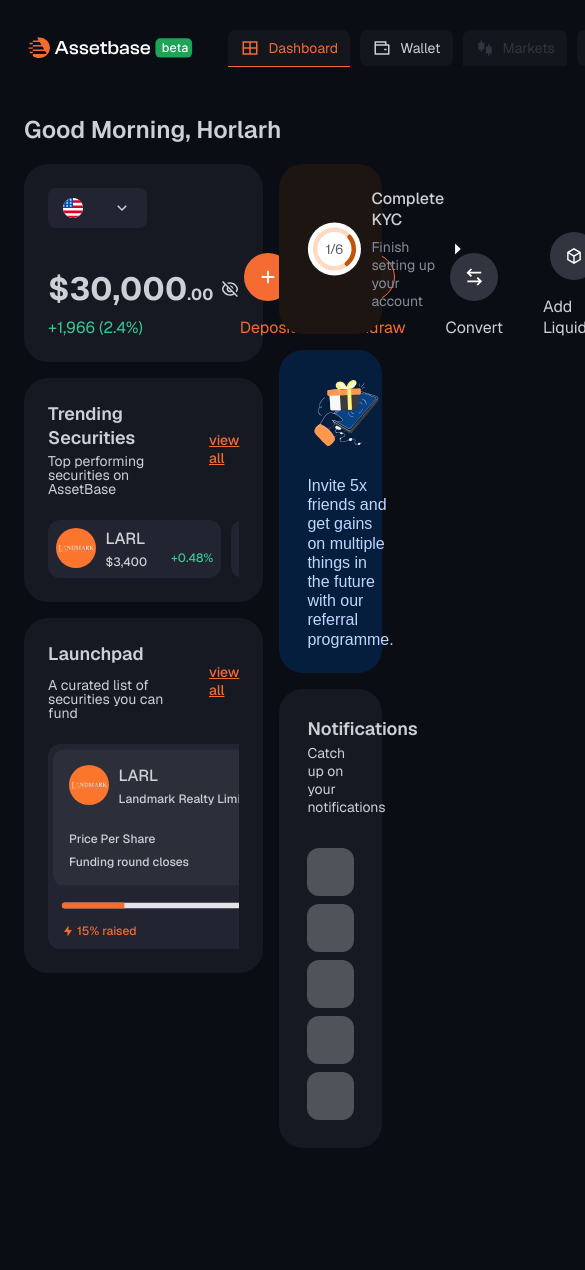
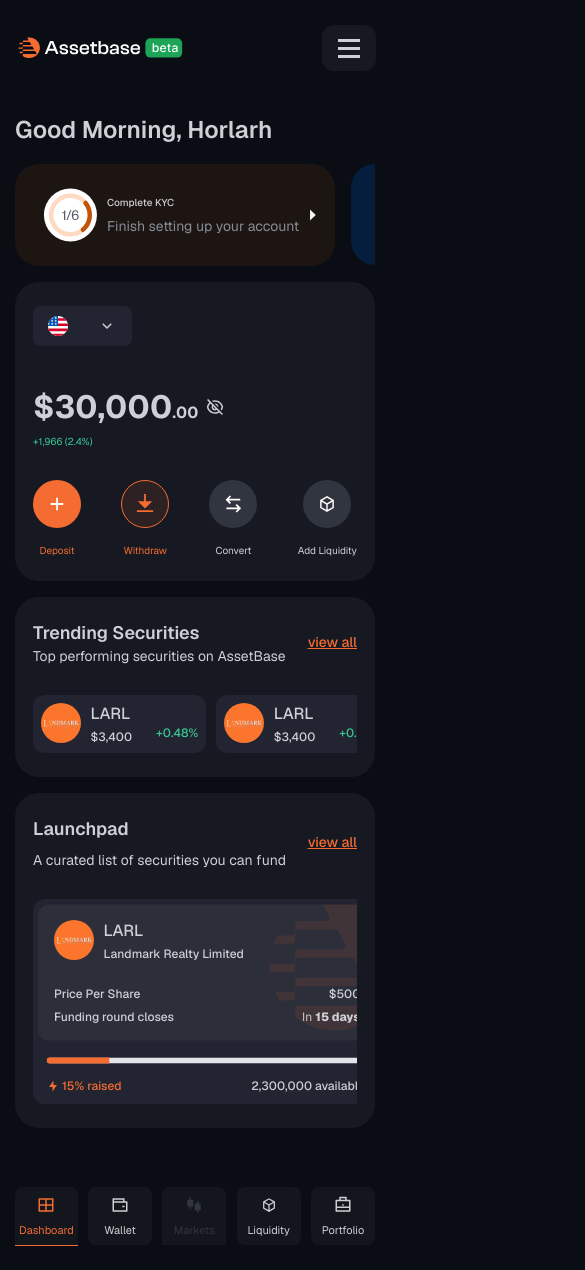
Before and after one commit to FawaleAyomide/Assetbase, a React (Create React App) app in the folder assetbase/: page /dashboard in a window 390 px wide. Shown: the top 1270 px of the page, 585 px wide, since content can reach past the window. Before the commit the page ends 1172 px from the top, so only its background shows below. Built offline with nearby package versions, Linux system fonts and the light colour scheme; a web font is replaced by a local one.

Commit message:
dashboard responsiveness added

```diff
--- a/assetbase/src/App.js
+++ b/assetbase/src/App.js
@@ -1,6 +1,7 @@
 import './Style/App.css';
 import './Style/Root.css';
 import './Style/Dashboard.css';
+import './Style/Media.css';
 import Pages from './Scene/Pages';
 
 function App() {
--- a/assetbase/src/Scene/Dashboard.jsx
+++ b/assetbase/src/Scene/Dashboard.jsx
@@ -1,6 +1,6 @@
-import React from "react";
 import { Link } from "react-router-dom";
 import Navbar from "./Navbar";
+import NavMob from "./NavMob";
 import flag from "../Images/Flag.svg";
 import arrowDownLight from "../Images/Arrow-down-light.svg";
 import Eyeoff from "../Images/Eye-off.svg";
@@ -642,6 +642,7 @@ const Dashboard = () => {
           </div>
         </div>
       </div>
+      <NavMob />
     </div>
   );
 };
--- /dev/null
+++ b/assetbase/src/Scene/NavMob.jsx
@@ -0,0 +1,64 @@
+import { NavLink } from "react-router-dom";
+import dashboard from "../Images/Dashboard.svg";
+import wallet from "../Images/Wallet.svg";
+import markets from "../Images/Markets.svg";
+import liquidity from "../Images/Liquidity.svg";
+import portfolio from "../Images/Portfolio.svg";
+
+const NavMob = () => {
+  return (
+    <div>
+      <ul className="nav-links-2">
+        <li>
+          <NavLink
+            to="/dashboard"
+            className={({ isActive }) => (isActive ? "active-link" : "link")}
+          >
+            <img src={dashboard} alt="dashboard" width="20" height="20" />
+            <p>Dashboard</p>
+          </NavLink>
+        </li>
+        <li>
+          <NavLink
+            to="/wallet"
+            className={({ isActive }) => (isActive ? "active-link" : "link ex")}
+          >
+            <img src={wallet} alt="wallet" width="20" height="20" />
+            <p>Wallet</p>
+          </NavLink>
+        </li>
+        <li>
+          <NavLink
+            to="/markets"
+            className={({ isActive }) =>
+              isActive ? "active-link" : "link disabled"
+            }
+          >
+            <img src={markets} alt="markets" width="20" height="20" />
+            <p>Markets</p>
+          </NavLink>
+        </li>
+        <li>
+          <NavLink
+            to="/liquidity"
+            className={({ isActive }) => (isActive ? "active-link" : "link ex")}
+          >
+            <img src={liquidity} alt="Liquidity" width="20" height="20" />
+            <p>Liquidity</p>
+          </NavLink>
+        </li>
+        <li>
+          <NavLink
+            to="/portfolio"
+            className={({ isActive }) => (isActive ? "active-link" : "link ex")}
+          >
+            <img src={portfolio} alt="App Logo" width="20" height="20" />
+            <p>Portfolio</p>
+          </NavLink>
+        </li>
+      </ul>
+    </div>
+  );
+};
+
+export default NavMob;
--- a/assetbase/src/Scene/Navbar.jsx
+++ b/assetbase/src/Scene/Navbar.jsx
@@ -1,3 +1,4 @@
+import { useState } from "react";
 import { NavLink, Link } from "react-router-dom";
 import logo from "../Images/Logo.svg";
 import dashboard from "../Images/Dashboard.svg";
@@ -11,6 +12,20 @@ import profile from "../Images/Profile.svg";
 import search from "../Images/Search.svg";
 
 const Navbar = () => {
+  const [burgerClass, setBurgerClass] = useState("burger-bar unclicked");
+  const [menuClass, setMenuClass] = useState("menu hidden");
+  const [isMenuClicked, setIsMenuClicked] = useState(false);
+
+  const updateMenu = () => {
+    if (!isMenuClicked) {
+      setBurgerClass("burger-bar clicked");
+      setMenuClass("menu visible");
+    } else {
+      setBurgerClass("burger-bar unclicked");
+      setMenuClass("menu hidden");
+    }
+  }
+
   return (
     <div className="navbar">
       <div className="content">
@@ -22,7 +37,7 @@ const Navbar = () => {
               </NavLink>
             </li>
           </ul>
-          <ul className="nav-links">
+          <ul className="nav-links-1">
             <li>
               <NavLink
                 to="/dashboard"
@@ -97,6 +112,28 @@ const Navbar = () => {
             </Link>
           </div>
         </div>
+        <div className="hamburger" onclick={updateMenu}>
+          <div className="burgerClass"></div>
+          <div className="burgerClass"></div>
+          <div className="burgerClass"></div>
+        </div>
+        <div className="menuClass">
+          <Link className="nav-btn">
+            <img src={plus} alt="connect" width="18" height="18" />
+            <p>Connect</p>
+          </Link>
+          <div className="nav-icons">
+            <Link className="icon">
+              <img src={alarm} alt="notification" width="20" height="20" />
+            </Link>
+            <Link className="icon">
+              <img src={profile} alt="profile" width="20" height="20" />
+            </Link>
+            <Link className="icon">
+              <img src={search} alt="search" width="20" height="20" />
+            </Link>
+          </div>
+        </div>
       </div>
     </div>
   );
--- a/assetbase/src/Style/App.css
+++ b/assetbase/src/Style/App.css
@@ -11,18 +11,15 @@ body {
 }
 .navbar{
   height: 96px;
-  /* background-color: aqua; */
   display: flex;
   align-items: center;
   margin: 0 auto;
   padding: 0 24px;
-  /* max-width: 1440px; */
 }
 .content{
   display: flex;
   flex-direction: row;
   justify-content: space-between;
-  /* background-color: rgba(165, 42, 42, 0.555); */
   align-items: center;
   height: 43.79px;
   width: 100%;
@@ -37,10 +34,13 @@ li{
   list-style: none;
   text-decoration: none;
 }
-.nav-links{
+.nav-links-1{
   display: flex;
   align-items: center;
   gap: 10px;
+}
+.nav-links-2{
+  display: none;
 }
 .link{
   display: flex;
@@ -83,7 +83,6 @@ li{
   display: flex;
   align-items: center;
   gap: 2rem;
-
 }
 .right{
   display: flex;
@@ -125,3 +124,26 @@ li{
   color: var(--assetbase-orange);
   border: 1px solid var(--assetbase-orange);
 }
+.menuClass{
+  display: none;
+}
+.hamburger{
+  height: 46px;
+  width: 54px;
+  display: none;
+  flex-direction: column;
+  gap: 5px;
+  justify-content: center;
+  align-items: center;
+  cursor: pointer;
+  padding: 8px;
+  background-color: var(--card-bg);
+  border-radius: 12px;
+
+}
+.burgerClass{
+  width: 22px;
+  height: 3px;
+  background-color: var(--text-white);
+  transition: all .3s ease-in-out;
+}
--- /dev/null
+++ b/assetbase/src/Style/Media.css
@@ -0,0 +1,151 @@
+/* navbar */
+@media (max-width: 1165px) {
+  .content {
+    /* background-color: aqua; */
+  }
+  .navbar .content .right {
+    display: none;
+  }
+  .nav-links-1 {
+    /* display: none; */
+  }
+  .nav-links-2 {
+    /* display: flex; */
+    /* justify-content: space-between; */
+  }
+  .link {
+    /* flex-direction: column; */
+    width: 100%;
+  }
+  .active-link {
+    /* flex-direction: column; */
+  }
+  .hamburger {
+    display: flex;
+  }
+}
+
+@media (max-width: 990px) {
+  .card-content {
+    flex-direction: column;
+    align-items: start;
+    gap: 2rem;
+  }
+  .card-header-right {
+    width: 100%;
+    justify-content: space-between;
+  }
+}
+@media (max-width: 960px) {
+  .card-wrapper {
+    flex-direction: column-reverse;
+  }
+  .left-card-wrapper {
+    width: 100%;
+  }
+  .right-card-wrapper {
+    width: 100%;
+    flex-direction: row;
+    align-items: start;
+    gap: 1rem;
+    overflow-x: auto;
+  }
+  .referral-card {
+    flex-direction: row;
+    padding: 24px 10px;
+  }
+  .referral-card-content {
+    flex-direction: row;
+    gap: 1rem;
+  }
+  .notifications-card {
+    display: none;
+  }
+}
+@media (max-width: 920px) {
+  .navmob-wrapper {
+    display: flex;
+  }
+  .nav-links-1 {
+    display: none;
+  }
+  .nav-links-2 {
+    display: flex;
+    justify-content: space-between;
+    width: 100%;
+    padding: 35px 24px 24px 24px;
+  }
+  .nav-links-2 .link {
+    flex-direction: column;
+    width: 100px;
+  }
+  .nav-links-2 .active-link {
+    flex-direction: column;
+  }
+}
+@media (max-width: 600px) {
+  body {
+    font-size: 10px;
+    /* background-color: aqua; */
+  }
+  .nav-links-2 .link {
+    padding: 8px 4px;
+    width: 100%;
+  }
+  .nav-links-2 .active-link {
+    padding: 8px 4px;
+    flex-direction: column;
+    width: 100% !important;
+  }
+
+  .brown-card {
+    width: 20rem;
+    white-space: nowrap;
+  }
+  .referral-card {
+    width: fit-content;
+    padding: 18px;
+  }
+  .referral-card-content img {
+    width: 65px;
+    height: 65px;
+  }
+  .referral-title {
+    width: 15rem;
+  }
+}
+
+@media (max-width: 400px) {
+  .dashboard {
+    padding: 24px 15px;
+  }
+  .card {
+    padding: 24px 18px;
+  }
+  .navbar{
+  padding: 0 14px;
+}
+  .nav-links-2 .link {
+    padding: 8px 8px;
+    width: 4rem;
+  }
+  .nav-links-2 {
+    padding: 35px 15px 24px 15px;
+  }
+  .nav-links-2 .link p,
+  .nav-links-2 .active-link p {
+    font-size: 11px;
+  }
+}
+@media (max-width: 320px) {
+    .nav-links-2 .link {
+        width: 3.3rem;
+    }
+    .nav-links-2 .active-link {
+        width: 3.3rem;
+    }
+    .nav-links-2 .link p,
+    .nav-links-2 .active-link p {
+      font-size: 10px;
+    }
+}
```
